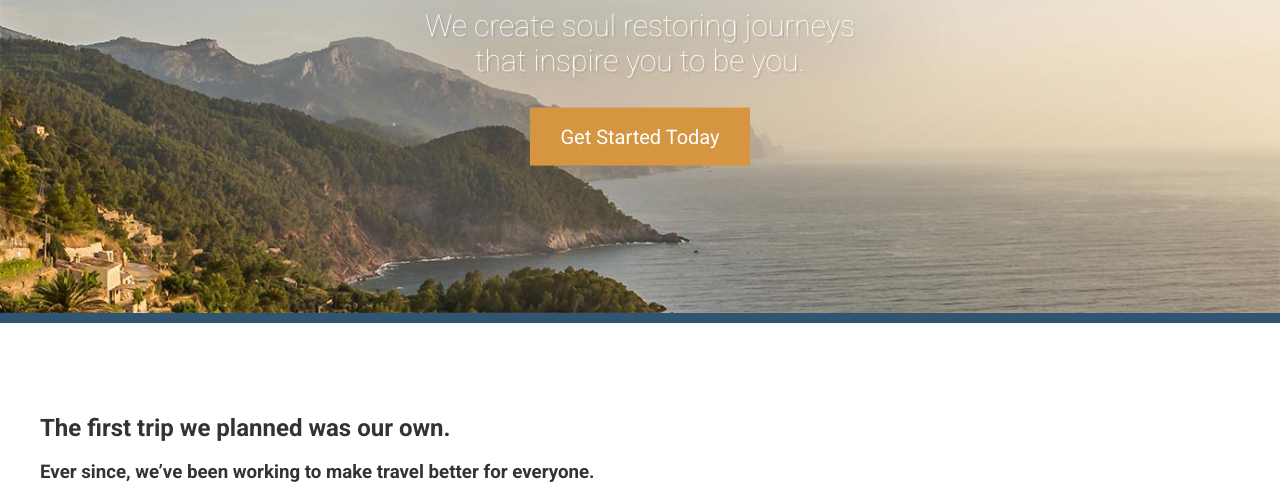
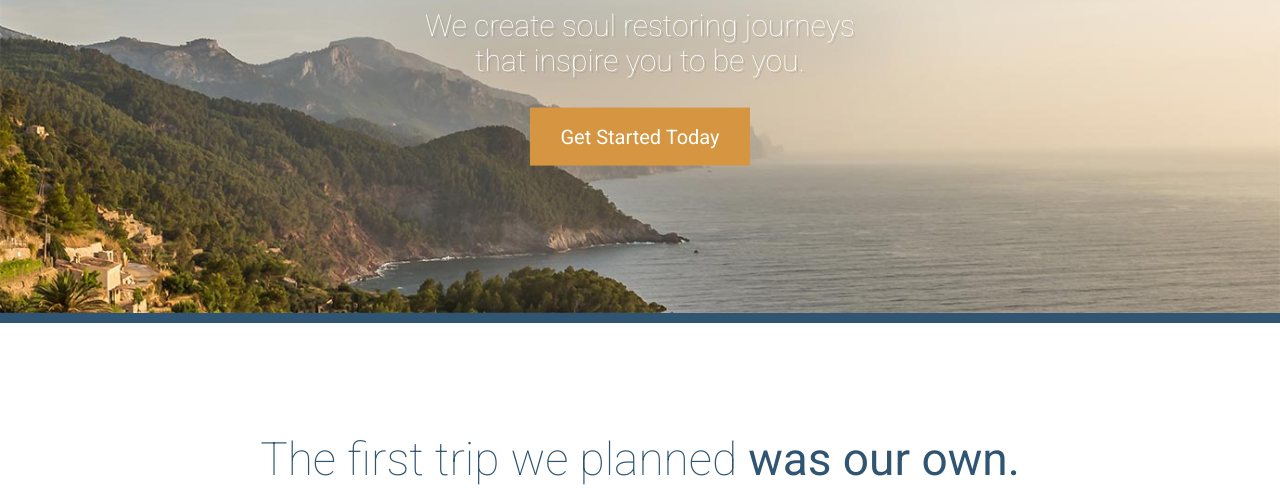
Before and after one commit to SterlingHoughton/travel-site, a website: page app/index.html in a window 1280 px wide. Shown: the part 457-952 px from the top of the page. Drawn offline with Linux system fonts and the light colour scheme.

Commit message:
styled headlines in our beginnings and features section

```diff
--- /dev/null
+++ b/app/assets/styles/modules/_headline.css
@@ -0,0 +1,35 @@
+.headline {
+  font-weight: 300;
+  font-size: 2.875rem;
+  color: $mainBlue;
+
+  &--centered {
+    text-align: center;
+  }
+
+  &--orange {
+    color: $mainOrange;
+  }
+
+  &--small {
+    font-size: 1.875rem;
+  }
+
+  &--narrow {
+    max-width: 500px;
+    margin-left: auto;
+    margin-right: auto;
+  }
+
+  &--light {
+    font-weight: 100;
+  }
+
+  &--b-margin-small {
+    margin-bottom: .5em;
+  }
+
+  &--b-margin-large {
+    margin-bottom: 1.6em;
+  }
+}
--- a/app/assets/styles/styles.css
+++ b/app/assets/styles/styles.css
@@ -5,4 +5,5 @@
 @import "modules/_large-hero";
 @import "modules/_btn";
 @import "modules/_wrapper";
-@import "modules/_page-section"
+@import "modules/_page-section";
+@import "modules/_headline";
--- a/app/index.html
+++ b/app/index.html
@@ -43,11 +43,11 @@
 
   <div id="our-beginning" class="page-section">
     <div class="wrapper">
-      <h2>The first trip we planned was our own.</h2>
-      <h3>Ever since, we&rsquo;ve been working to make travel better for everyone.</h3>
+      <h2 class="headline headline--centered headline--light headline--b-margin-small">The first trip we planned <strong>was our own.</strong></h2>
+      <h3 class="headline headline--centered headline--orange headline--small headline--narrow headline--light headline--b-margin-large">Ever since, we&rsquo;ve been working to make travel <strong>better for everyone.</strong></h3>
       <img src="assets/images/first-trip.jpg" alt="Couple walking down a street.">
       <img src="assets/images/our-start.jpg" alt="Our founder, Jane Doe">
-      <h2>Here&rsquo;s how we got started&hellip;</h2>
+      <h2 class="headline">Here&rsquo;s how we got started&hellip;</h2>
       <p>Lorem ipsum dolor sit amet, consectetur adipisicing elit, sed do eiusmod tempor incididunt ut labore et dolore magna aliqua. Ut enim ad minim veniam, <a href="#">quis nostrud exercitation</a> ullamco laboris nisi ut aliquip ex ea commodo consequat. Duis aute irure dolor in reprehenderit in voluptate velit esse cillum dolore eu fugiat nulla pariatur. Excepteur sint occaecat cupidatat non proident, sunt in culpa qui officia deserunt mollit anim id est laborum.</p>
       <p>Duis aute irure dolor in <strong>reprehenderit in</strong> voluptate velit esse cillum dolore eu fugiat nulla pariatur. Excepteur sint occaecat cupidatat non proident, sunt in culpa qui officia deserunt mollit anim id est laborum. Lorem ipsum dolor sit amet, consectetur adipisicing elit, sed do eiusmod tempor incididunt ut labore et dolore magna aliqua.</p>
       <p>Duis aute irure dolor in reprehenderit in voluptate velit esse cillum dolore eu fugiat nulla pariatur. Excepteur sint occaecat cupidatat non proident, sunt in culpa qui officia deserunt mollit anim id est laborum velit esse cillum <strong>dolore eu fugiat.</strong></p>
--- a/app/temp/styles/styles.css
+++ b/app/temp/styles/styles.css
@@ -535,3 +535,39 @@ img {
   background-color: #2f5572;
   color: #FFFFFF;
 }
+
+.headline {
+  font-weight: 300;
+  font-size: 2.875rem;
+  color: #2f5572;
+}
+
+.headline--centered {
+  text-align: center;
+}
+
+.headline--orange {
+  color: #d59541;
+}
+
+.headline--small {
+  font-size: 1.875rem;
+}
+
+.headline--narrow {
+  max-width: 500px;
+  margin-left: auto;
+  margin-right: auto;
+}
+
+.headline--light {
+  font-weight: 100;
+}
+
+.headline--b-margin-small {
+  margin-bottom: .5em;
+}
+
+.headline--b-margin-large {
+  margin-bottom: 1.6em;
+}
```
